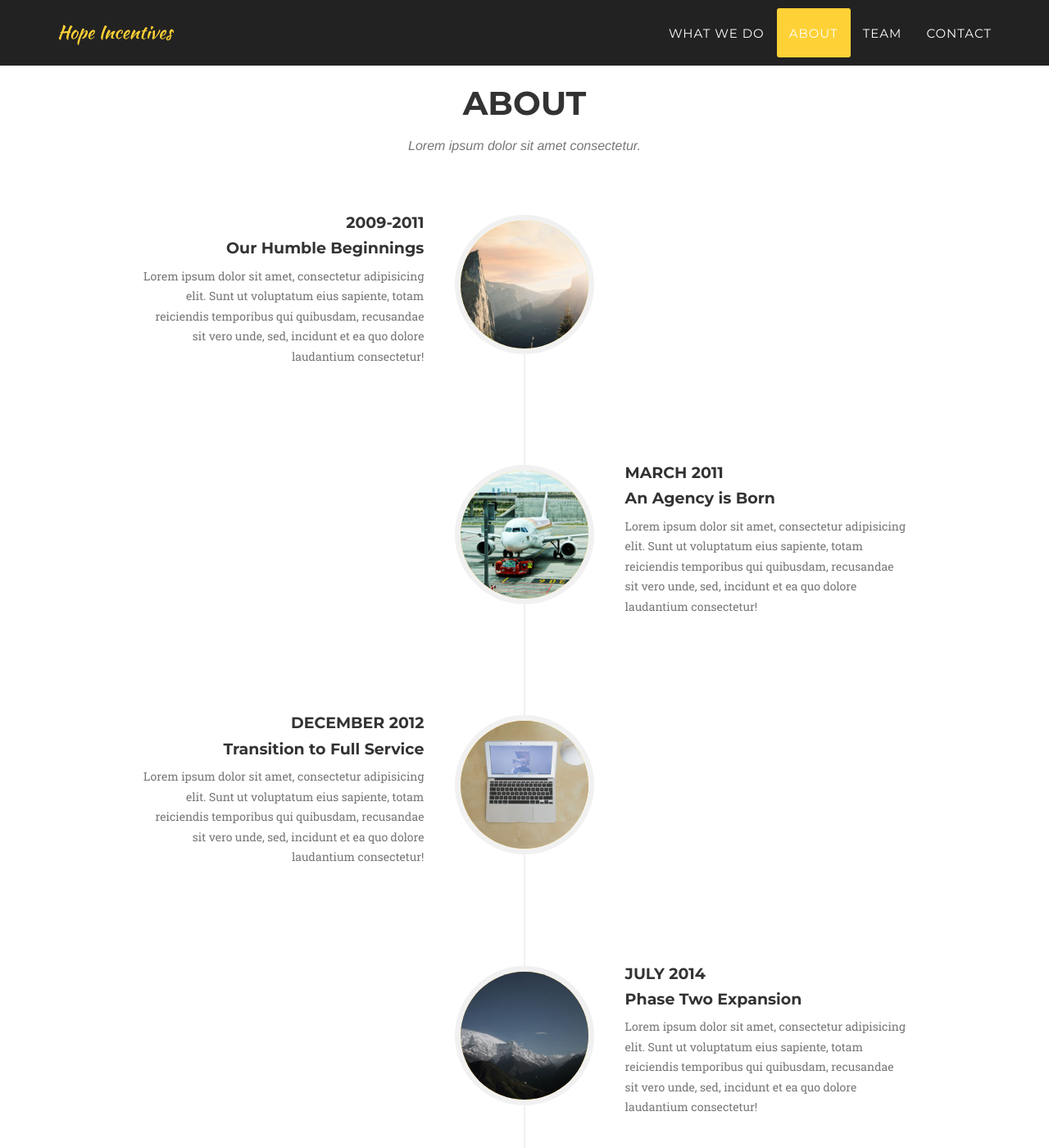
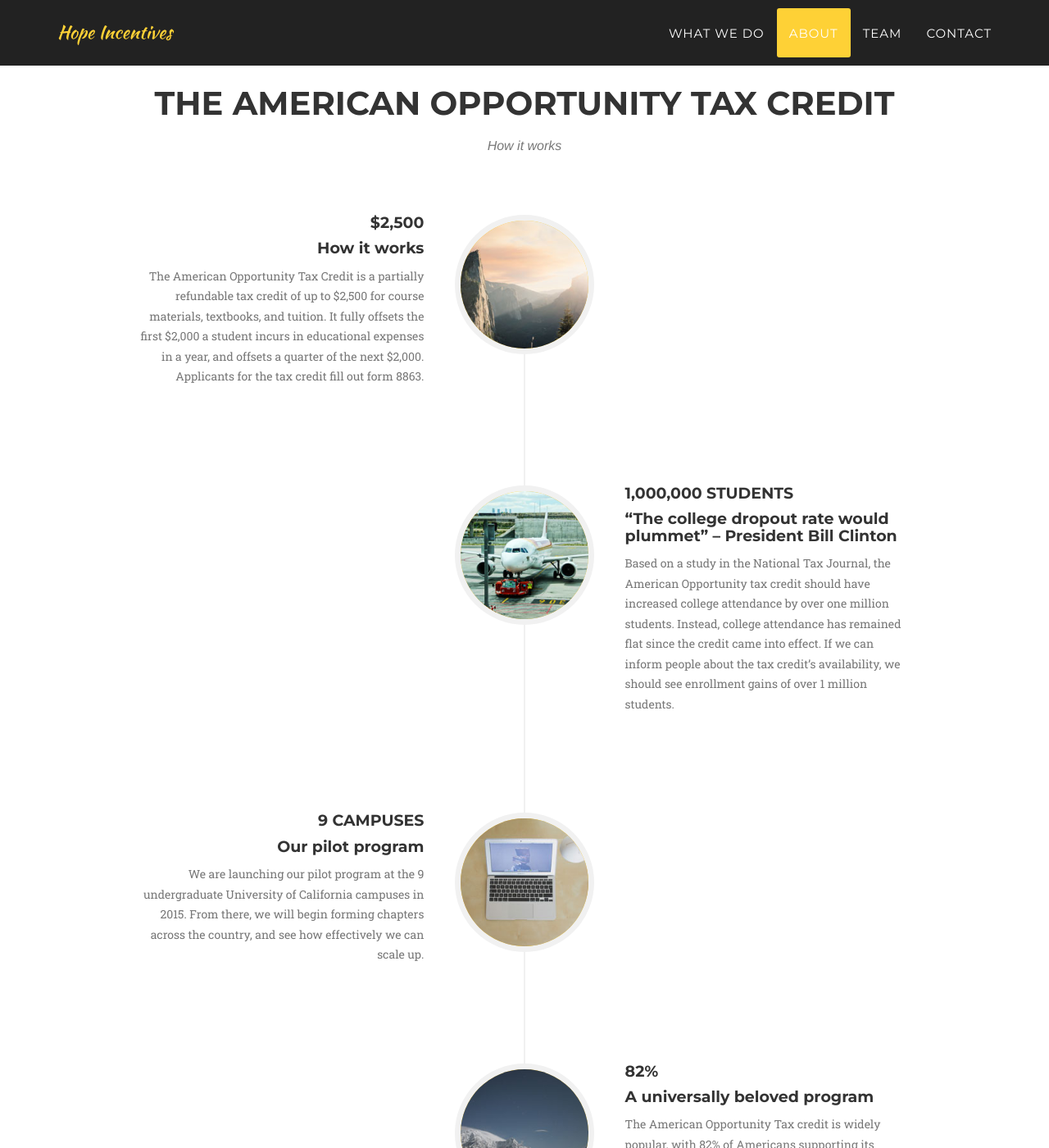
Before and after one commit to HopeIncentives/hopeincentives, a Jekyll site: the page built from index.html, in a window 1280 px wide and 1400 px high, scrolled down 1416 px. Shown: the whole window at 82% size. Built offline with Jekyll 4.4.1, drawn with Linux system fonts in a browser that asks for light colours; nearby versions of some CDN libraries; some web fonts are replaced; some of the changed text lies outside the part shown.

Commit message:
change the words

```diff
--- a/_includes/about.html
+++ b/_includes/about.html
@@ -3,8 +3,8 @@
         <div class="container">
             <div class="row">
                 <div class="col-lg-12 text-center">
-                    <h2 class="section-heading">About</h2>
-                    <h3 class="section-subheading text-muted">Lorem ipsum dolor sit amet consectetur.</h3>
+                    <h2 class="section-heading">The American Opportunity Tax Credit</h2>
+                    <h3 class="section-subheading text-muted">How it works</h3>
                 </div>
             </div>
             <div class="row">
@@ -16,11 +16,11 @@
                             </div>
                             <div class="timeline-panel">
                                 <div class="timeline-heading">
-                                    <h4>2009-2011</h4>
-                                    <h4 class="subheading">Our Humble Beginnings</h4>
+                                    <h4>$2,500</h4>
+                                    <h4 class="subheading">How it works</h4>
                                 </div>
                                 <div class="timeline-body">
-                                    <p class="text-muted">Lorem ipsum dolor sit amet, consectetur adipisicing elit. Sunt ut voluptatum eius sapiente, totam reiciendis temporibus qui quibusdam, recusandae sit vero unde, sed, incidunt et ea quo dolore laudantium consectetur!</p>
+                                    <p class="text-muted">The American Opportunity Tax Credit is a partially refundable tax credit of up to $2,500 for course materials, textbooks, and tuition. It fully offsets the first $2,000 a student incurs in educational expenses in a year, and offsets a quarter of the next $2,000. Applicants for the tax credit fill out form 8863.</p>
                                 </div>
                             </div>
                         </li>
@@ -30,11 +30,11 @@
                             </div>
                             <div class="timeline-panel">
                                 <div class="timeline-heading">
-                                    <h4>March 2011</h4>
-                                    <h4 class="subheading">An Agency is Born</h4>
+                                    <h4>1,000,000 Students</h4>
+                                    <h4 class="subheading">“The college dropout rate would plummet” – President Bill Clinton</h4>
                                 </div>
                                 <div class="timeline-body">
-                                    <p class="text-muted">Lorem ipsum dolor sit amet, consectetur adipisicing elit. Sunt ut voluptatum eius sapiente, totam reiciendis temporibus qui quibusdam, recusandae sit vero unde, sed, incidunt et ea quo dolore laudantium consectetur!</p>
+                                    <p class="text-muted">Based on a study in the National Tax Journal, the American Opportunity tax credit should have increased college attendance by over one million students. Instead, college attendance has remained flat since the credit came into effect. If we can inform people about the tax credit’s availability, we should see enrollment gains of over 1 million students.</p>
                                 </div>
                             </div>
                         </li>
@@ -44,11 +44,11 @@
                             </div>
                             <div class="timeline-panel">
                                 <div class="timeline-heading">
-                                    <h4>December 2012</h4>
-                                    <h4 class="subheading">Transition to Full Service</h4>
+                                    <h4>9 Campuses</h4>
+                                    <h4 class="subheading">Our pilot program</h4>
                                 </div>
                                 <div class="timeline-body">
-                                    <p class="text-muted">Lorem ipsum dolor sit amet, consectetur adipisicing elit. Sunt ut voluptatum eius sapiente, totam reiciendis temporibus qui quibusdam, recusandae sit vero unde, sed, incidunt et ea quo dolore laudantium consectetur!</p>
+                                    <p class="text-muted">We are launching our pilot program at the 9 undergraduate University of California campuses in 2015. From there, we will begin forming chapters across the country, and see how effectively we can scale up.</p>
                                 </div>
                             </div>
                         </li>
@@ -58,19 +58,19 @@
                             </div>
                             <div class="timeline-panel">
                                 <div class="timeline-heading">
-                                    <h4>July 2014</h4>
-                                    <h4 class="subheading">Phase Two Expansion</h4>
+                                    <h4>82%</h4>
+                                    <h4 class="subheading">A universally beloved program</h4>
                                 </div>
                                 <div class="timeline-body">
-                                    <p class="text-muted">Lorem ipsum dolor sit amet, consectetur adipisicing elit. Sunt ut voluptatum eius sapiente, totam reiciendis temporibus qui quibusdam, recusandae sit vero unde, sed, incidunt et ea quo dolore laudantium consectetur!</p>
+                                    <p class="text-muted">The American Opportunity Tax credit is widely popular, with 82% of Americans supporting its extension according to a survey conducted by the widely respected polling firm Penn, Schoen, and Berland.  If we can increase awareness and usage of the AOTC in a repeatable way, we can increase its chance of being renewed in 2017.</p>
                                 </div>
                             </div>
                         </li>
                         <li class="timeline-inverted">
                             <div class="timeline-image">
-                                <h4>Be Part
-                                    <br>Of Our
-                                    <br>Story!</h4>
+                                <h4>Spread
+                                    <br>the
+                                    <br>word!</h4>
                             </div>
                         </li>
                     </ul>
--- a/_includes/team.html
+++ b/_includes/team.html
@@ -3,8 +3,8 @@
         <div class="container">
             <div class="row">
                 <div class="col-lg-12 text-center">
-                    <h2 class="section-heading">Our Amazing Team</h2>
-                    <h3 class="section-subheading text-muted">Lorem ipsum dolor sit amet consectetur.</h3>
+                    <h2 class="section-heading">Our Team</h2>
+                    <h3 class="section-subheading text-muted">Hope Incentives was founded by 3 UC San Diego grads.</h3>
                 </div>
             </div>
             <div class="row">
```
Also changed, not shown: img/team/1.jpg.
